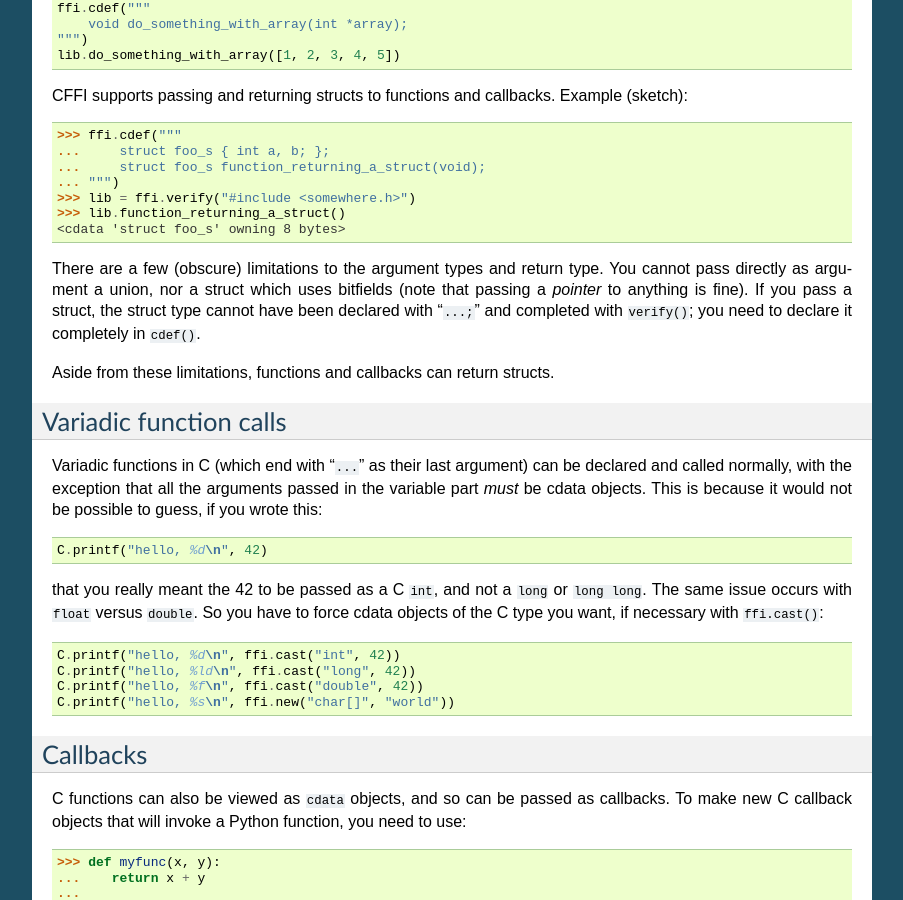
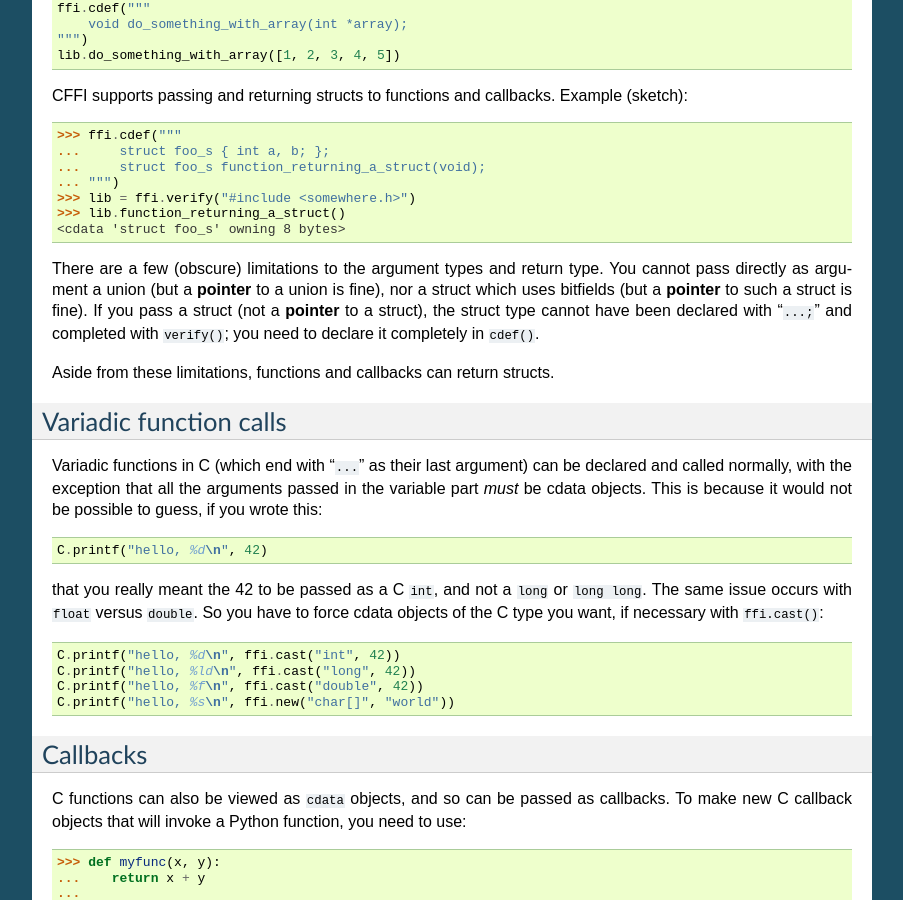
Before and after one commit to python-cffi/cffi, a Sphinx documentation site: the page built from doc/source/index.rst, in a window 1280 px wide and 900 px high, scrolled down 10951 px. Shown: the whole window, without its empty margins (198-1101 px from the left). Built offline with Sphinx 7.4.7, drawn with Linux system fonts in a browser that asks for light colours.

Commit message:
Another attempt at saying "a pointer to anything is fine", with bold text this time.

```diff
--- a/doc/source/index.rst
+++ b/doc/source/index.rst
@@ -801,11 +801,12 @@ Example (sketch)::
     >>> lib.function_returning_a_struct()
     <cdata 'struct foo_s' owning 8 bytes>
 
-There are a few (obscure) limitations to the argument types and
-return type.  You cannot pass directly as argument a union, nor a struct
-which uses bitfields (note that passing a *pointer* to anything is
-fine).  If you pass a struct, the struct type cannot have been declared
-with "``...;``" and completed with ``verify()``; you need to declare it
+There are a few (obscure) limitations to the argument types and return
+type.  You cannot pass directly as argument a union (but a **pointer**
+to a union is fine), nor a struct which uses bitfields (but a
+**pointer** to such a struct is fine).  If you pass a struct (not a
+**pointer** to a struct), the struct type cannot have been declared with
+"``...;``" and completed with ``verify()``; you need to declare it
 completely in ``cdef()``.
 
 Aside from these limitations, functions and callbacks can return structs.
```
